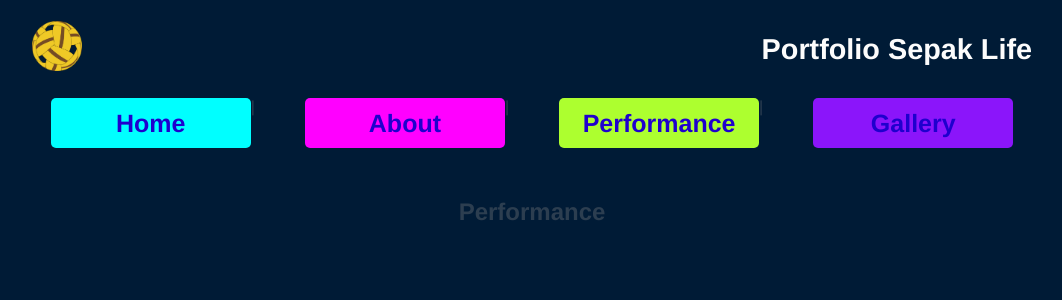
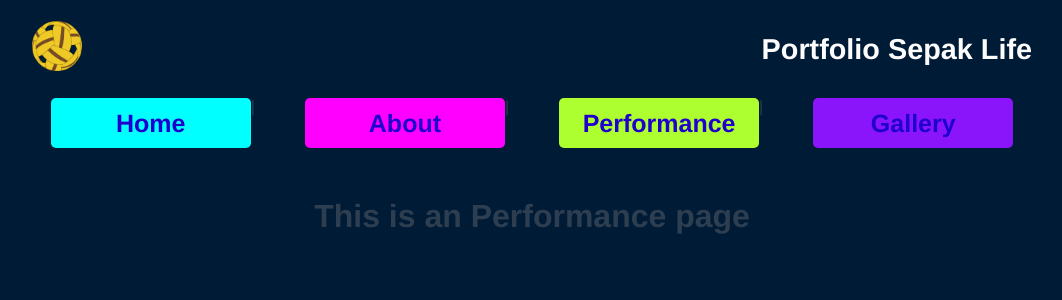
Before and after one commit to Hirokazu0526/Portfolio_SEPAK_LIFE_2, a Vue app: page /performance in a window 1280 px wide. Shown: the top 300 px of the page, without its empty margins (108-1170 px from the left). Built offline with nearby package versions, Linux system fonts and the light colour scheme.

Commit message:
template内容修正

```diff
--- a/src/views/Performance.vue
+++ b/src/views/Performance.vue
@@ -1,11 +1,13 @@
 <template>
   <div>
-    <h2>Performance</h2>
+    <h1>This is an Performance page</h1>
   </div>
 </template>
 
 <script>
-export default {};
+export default {
+  name: "Performance",
+};
 </script>
 
 <style></style>
```
